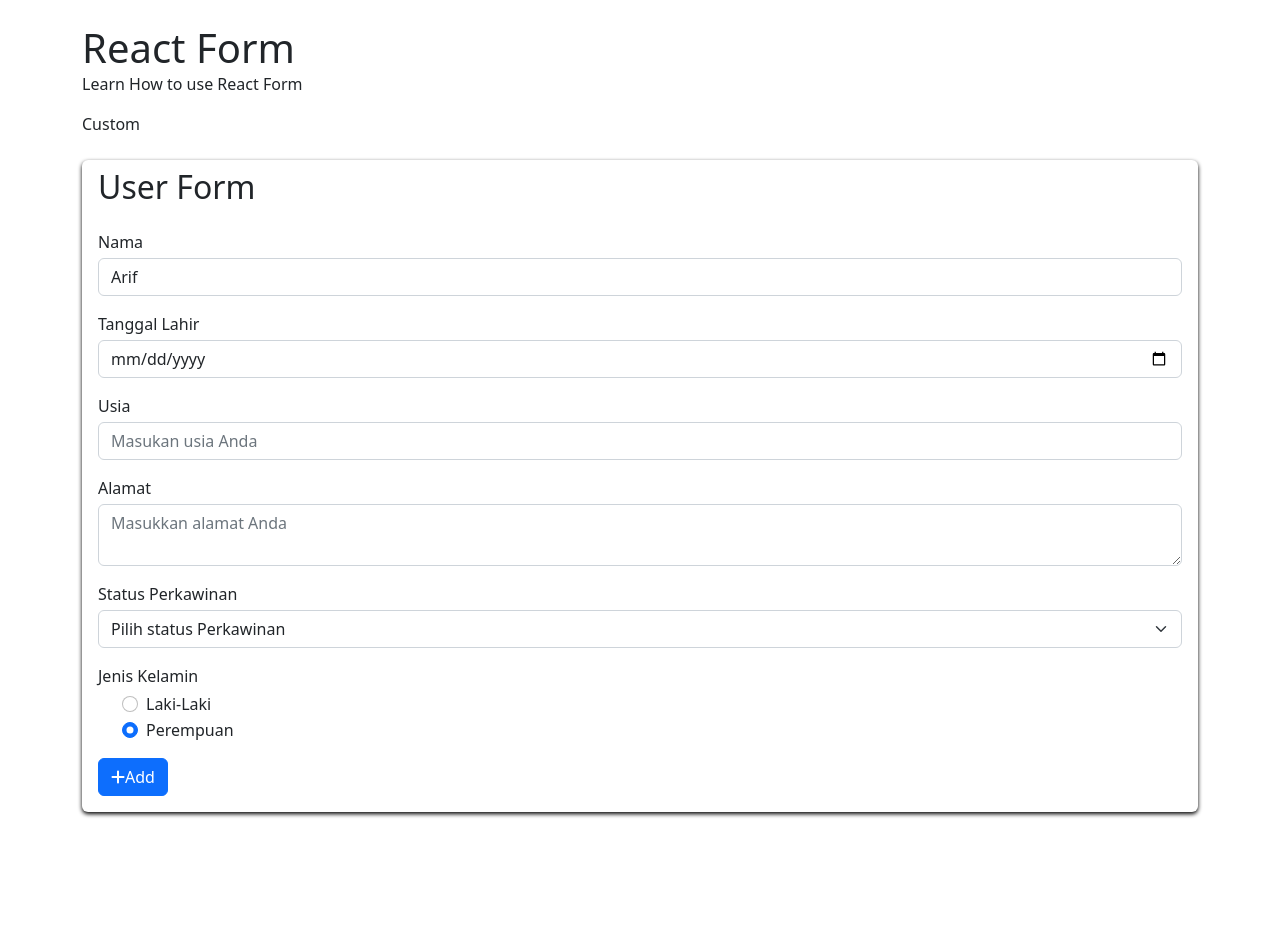
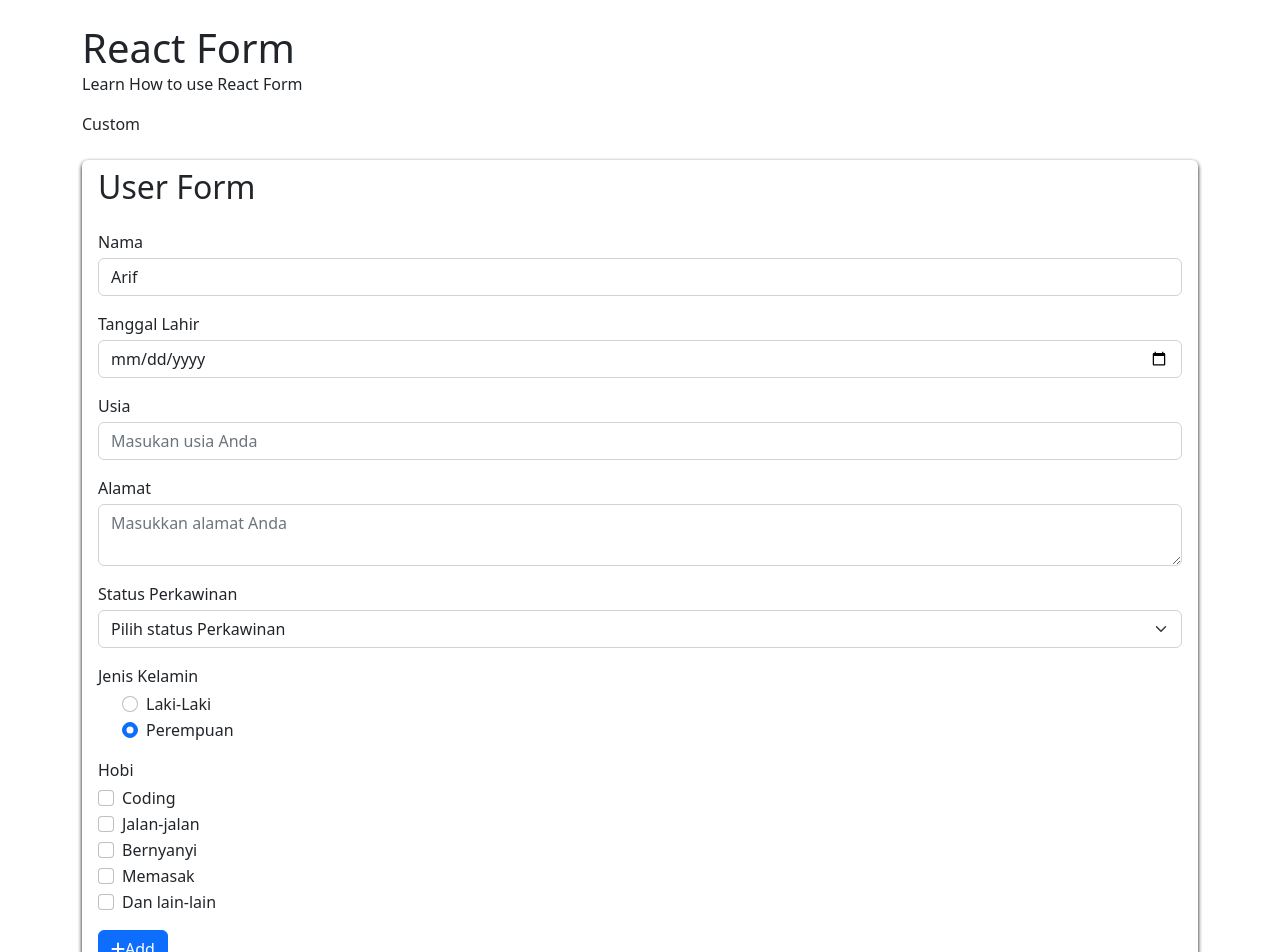
Before and after one commit to afikrico/rxid-form, a React (Create React App) app: page / in a window 1280 px wide. Shown: the top 952 px of the page. Before the commit the page ends 860 px from the top, so only its background shows below. Built offline with nearby package versions, Linux system fonts and the light colour scheme.

Commit message:
Menambah dan menggunakan checbox.

```diff
--- a/src/App.tsx
+++ b/src/App.tsx
@@ -2,7 +2,12 @@ import logo from "./logo.svg";
 import "./App.scss";
 import { useState } from "react";
 import CustomComponent from "./shared/components/Custom";
-import { JenisKelamin, StatusPerkawinanModel } from "./shared/models";
+import {
+  CheckboxModel,
+  HobiModel,
+  JenisKelamin,
+  StatusPerkawinanModel,
+} from "./shared/models";
 
 function App() {
   const [state, setState] = useState({
@@ -11,6 +16,7 @@ function App() {
     gender: 2,
     statusPerkawinanOptions: StatusPerkawinanModel.createList(),
     jenisKelaminOptions: JenisKelamin.createList(),
+    hobiList: CheckboxModel.createList(HobiModel.createList())
   });
   const submitHandler = (e: any) => {
     e.preventDefault();
@@ -30,6 +36,8 @@ function App() {
       dto.marital ? +dto.marital : null
     );
     dto.jenisKelamin = JenisKelamin.getById(dto.gender ? +dto.gender : null);
+    // dto.hobi = CheckboxModel.getValues(state.hobiList).map(val => val.name)
+    dto.hobi = CheckboxModel.getValues(state.hobiList)
     console.log("dto ", dto);
   };
 
@@ -40,6 +48,9 @@ function App() {
     }));
     console.log(e.target.value);
   };
+
+  console.log('hobilist ',state.hobiList)
+  console.log('hobilist ', CheckboxModel.getValues(state.hobiList))
   return (
     <div className="container py-4">
       <h1 className="mb-0">React Form</h1>
@@ -141,6 +152,38 @@ function App() {
                 ))}
               </div>
             </div>
+            <div className="mb-3">
+              <label className="mb-1" htmlFor="hobi">
+                Hobi
+              </label>
+              {state.hobiList.map((hobi, i) => (
+                <div className="form-check" key={hobi.option.id}>
+                  <input
+                    type="checkbox"
+                    className="form-check-input"
+                    name="hobi"
+                    id={"hobi" + hobi.option.id}
+                    value={hobi.option.id}
+                    onChange={(e) => {
+                      const hobiList = state.hobiList
+                      hobiList[i].isChecked = e.target.checked
+                      setState((state) => ({
+                        ...state,
+                        hobiList
+                      }));
+                      console.log(e.target.checked)
+
+                    }}
+                  />
+                  <label
+                    htmlFor={"hobi" + hobi.option.id}
+                    className="form-check-label"
+                  >
+                    {hobi.option.name}
+                  </label>
+                </div>
+              ))}
+            </div>
 
             <button className="btn btn-primary">
               <em className="fas fa-plus"></em>Add
--- /dev/null
+++ b/src/shared/models/checkbox.tsx
@@ -0,0 +1,13 @@
+export class CheckboxModel {
+  private constructor(public option: any, public isChecked: boolean = false) {}
+
+  public static createList(options: Array<any>): Array<CheckboxModel> {
+    return options.map((option) => new CheckboxModel(option));
+  }
+
+  public static getValues(checkbox: Array<CheckboxModel>): Array<any> {
+    return checkbox
+      .filter((checkbox) => checkbox.isChecked)
+      .map((checkbox) => checkbox.option);
+  }
+}
--- /dev/null
+++ b/src/shared/models/hobi.tsx
@@ -0,0 +1,33 @@
+export class HobiModel {
+    private static instances: Array<HobiModel
+>;
+    constructor(public id: number, public name: string) {}
+
+    public static getById(id: number | null): HobiModel
+ | null {
+      if (!id) return null;
+      if (!this.instances) this.createList();
+      return this.instances.filter(
+        (hobi) => hobi.id === id
+      )[0];
+    }
+
+    public static createList(): Array<HobiModel
+> {
+      if (this.instances) return this.instances;
+      const HobiModelList = [
+        "Coding",
+        "Jalan-jalan",
+        "Bernyanyi",
+        "Memasak",
+        "Dan lain-lain"
+      ];
+      this.instances = HobiModelList.map(
+        (hobi, index) =>
+          new HobiModel
+        (index + 1, hobi)
+      );
+
+      return this.instances;
+    }
+  }
--- a/src/shared/models/index.tsx
+++ b/src/shared/models/index.tsx
@@ -1,2 +1,4 @@
+export * from './checkbox'
+export * from './hobi'
+export * from './jenisKelamin'
 export * from './statusPerkawinan'
-export * from './jenisKelamin'
```
